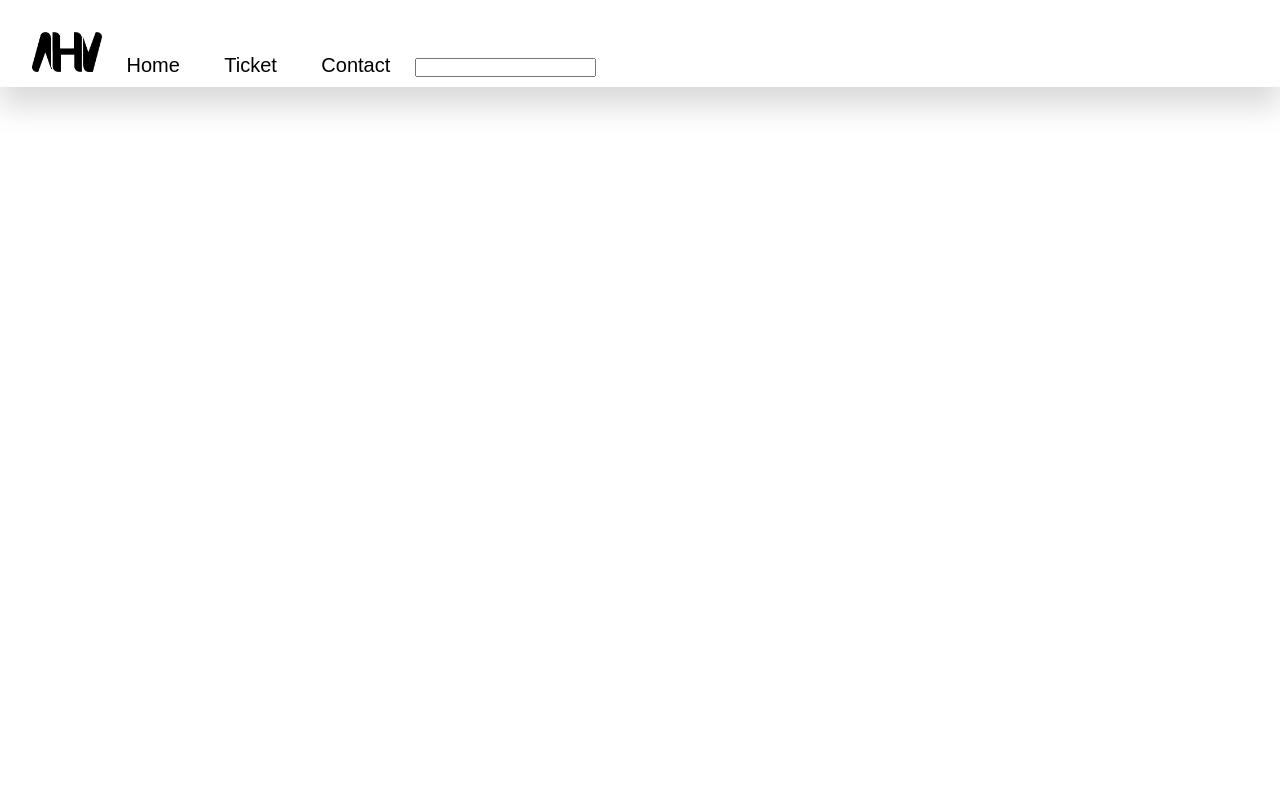
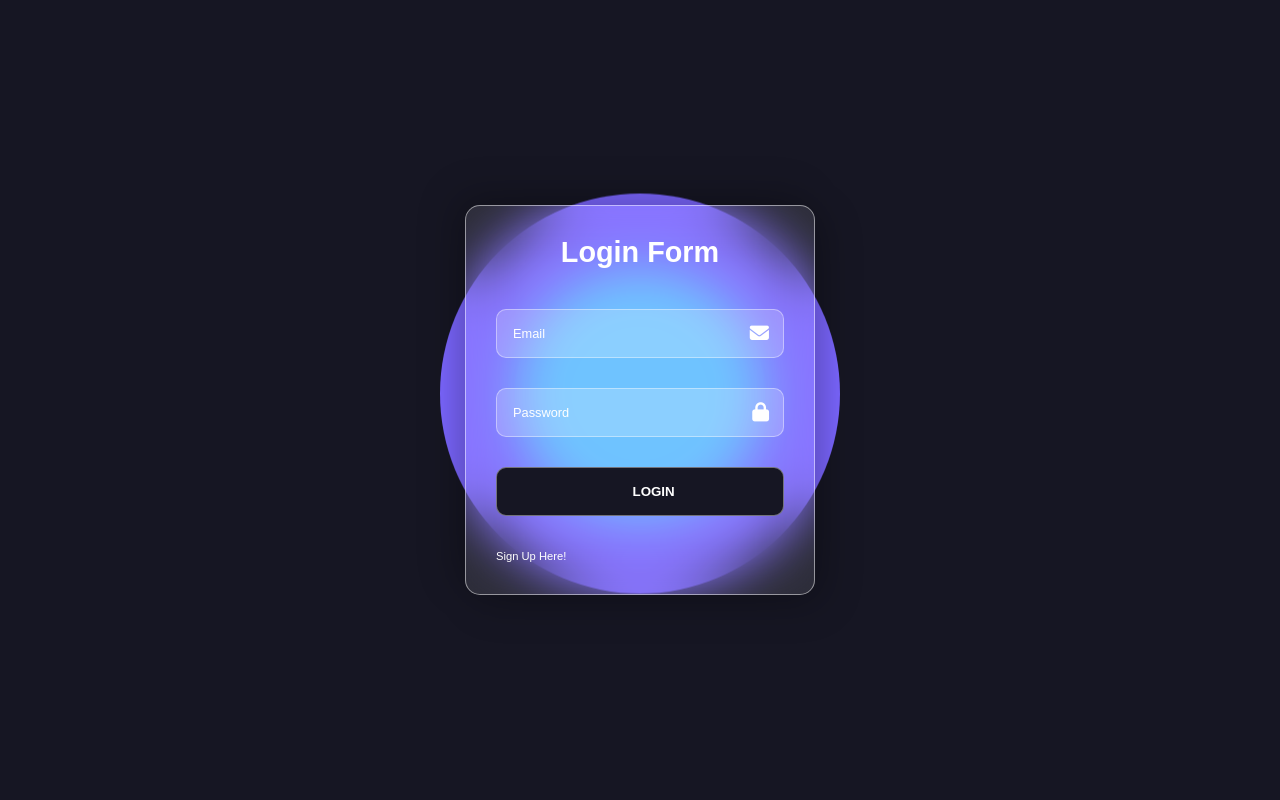
Before and after one commit to Jaketus0/TA_PRWEB, a PHP site: page / in a window 1280 px wide. Run offline with PHP 8.4, Linux system fonts and the light colour scheme; some libraries are stand-ins or nearby versions.

Commit message:
chore: Update login page styling and add login form

```diff
--- /dev/null
+++ b/asset/style/login.css
@@ -0,0 +1,158 @@
+*, *::before, *::after {
+    margin: 0;
+    padding: 0;
+    box-sizing: inherit;
+}
+
+body {
+    width: 100%;
+    min-height: 100vh;
+    box-sizing: border-box;
+    font-family: "Poppins", sans-serif;
+}
+
+.container {
+    position: relative;
+    min-height: 100vh;
+    max-width: 100% !important;
+    background-color: #161623;
+    overflow: hidden;
+    display: grid;
+    place-items: center;
+}
+
+.container::before {
+    content: "";
+    position: absolute;
+    width: 400px;
+    height: 400px;
+    border-radius: 50%;
+    background: #7B66FF;
+    /* transform: scale(0.5) translate(-100%, -100%); */
+    /* transform: translateX(4em); */
+    /* transform: scale(2, 0.5); */
+
+    animation: move-up6 2s ease-in infinite alternate-reverse;
+
+}
+
+.container::after {
+    content: "";
+    position: absolute;
+    vertical-align: bottom;
+    width: 250px;
+    height: 250px;
+    border-radius: 50%;
+    background: #5FBDFF;
+
+    animation: move-up6 2s ease-in infinite alternate-reverse;
+}
+@keyframes move-up6 {
+  to {
+        transform: translateY(-50px);
+
+    }
+  }
+
+a {
+    text-decoration: none;
+}
+
+.login {
+    position: relative;
+    width: 350px;
+    padding: 30px;
+    height: fit-content;
+    background-color: rgba(255, 255, 255, 0.1);
+    border: 1px solid rgba(255, 255, 255, 0.5);
+    border-radius: 15px;
+    z-index: 10;
+    backdrop-filter: blur(25px);
+    box-shadow: 10px 10px 40px rgba(0, 0, 0, 0.2),
+    -10px -10px 40px rgba(0, 0, 0, 0.2);
+}
+
+@media (max-width:400px) {
+    .login {
+        width: 90%;
+    }
+}
+
+.login h1 {
+    font-size: 1.8rem;
+    color: #fff;
+    margin-bottom: 40px;
+    margin-top: 0;
+    text-align: center;
+}
+
+.login form {
+    width: 100%;
+    height: 100%;
+    outline: none;
+    border: none;
+}
+
+.login form .input-box {
+    width: 100%;
+    position: relative;
+    margin-bottom: 30px;
+    display: flex;
+}
+
+.login form .input-box input {
+    width: 100%;
+    border: none;
+    padding: 1rem 2.7rem 1rem 1rem;
+    border-radius: 10px;
+    color: #fff;
+    background-color: rgba(255, 255, 255, 0.2);
+    border: 1px solid rgba(255, 255, 255, 0.4);
+}
+
+.login form .input-box input::placeholder {
+    color: #fff;
+    font-size: 0.8rem;
+    transition: 0.5s ease;
+}
+
+.login form .input-box input:focus::placeholder {
+    opacity: 0;
+}
+
+.login form .input-box input:focus {
+    outline: none;
+}
+
+.login form .input-box i {
+    position: absolute;
+    top: 50%;
+    right: 15px;
+    transform: translateY(-50%);
+    color: #fff;
+    font-size: 1.2rem;
+}
+
+.login form button {
+    width: 100%;
+    border: none;
+    padding: 1rem 1rem 1rem 2.7rem;
+    border-radius: 10px;
+    color: #fff;
+    margin-bottom: 30px;
+    background-color: #161623;
+    border: 1px solid rgba(255, 255, 255, 0.4);
+    transition: 0.5s ease;
+    cursor: pointer;
+    font-weight: 600;
+}
+
+.login form button:hover {
+    background-color: #111;
+}
+
+.login form .links a {
+    color: #fff;
+    font-weight: 100;
+    font-size: 0.7rem;
+}
--- /dev/null
+++ b/conf/connection.php
@@ -0,0 +1,6 @@
+<?php
+    $conn = mysqli_connect("localhost", "root", "", "ticket_web");
+    if(!$conn) {
+        die("Connection Failed: ".mysqli_connect_error());
+    }
+?>
--- a/index.php
+++ b/index.php
@@ -1,25 +1,39 @@
+<?php
+    include 'conf/connection.php';
+?>
 <!DOCTYPE html>
 <html lang="en">
 <head>
     <meta charset="UTF-8">
     <meta name="viewport" content="width=device-width, initial-scale=1.0">
     <title>AVH Tickets</title>
-    <link rel="stylesheet" href="asset/style/style.css">
+    <link rel="stylesheet" href="asset/style/login.css">
+
 </head>
 <body>
-    <div id="navbar">
-        <div class="container">
-            <div class="logo">
-                <ul>
-                    <li><img src="asset/img/AVH.png" alt="Logo"></li>
-                    <li><a href="index.php">Home</a></li>
-                    <li><a href="ticket.php">Ticket</a></li>
-                    <li><a href="contact.php">Contact</a></li>
-                    <li><input type="text" id="search"></li>
-                </ul>
-            </div>
+    <div class="container">
+        <div class="login">
+            <h1>Login Form</h1>
+            <form name="form" action="conf/login.php" method="POST">
+                <div class="input-box">
+                    <input type="email" name="email" placeholder="Email">
+                    <i class="fa fa-envelope"></i>
+                </div>
+
+                <div class="input-box">
+                    <input type="password" name="password" placeholder="Password">
+                    <i class="fa fa-lock"></i>
+                </div>
+
+                <button type="submit" name="submit" value="login">LOGIN</button>
+
+                <div class="links">
+                    <a href="#">Sign Up Here!</a>
+                </div>
+            </form>
         </div>
     </div>
 </body>
 <script src="asset/js/script.js"></script>
+<script src="https://kit.fontawesome.com/ef9e5793a4.js" crossorigin="anonymous"></script>
 </html>
```
Also changed, not shown: conf/login.php (added, +17 -0 lines), conf/signup.php (added, +17 -0 lines), home.php (added, +25 -0 lines).
